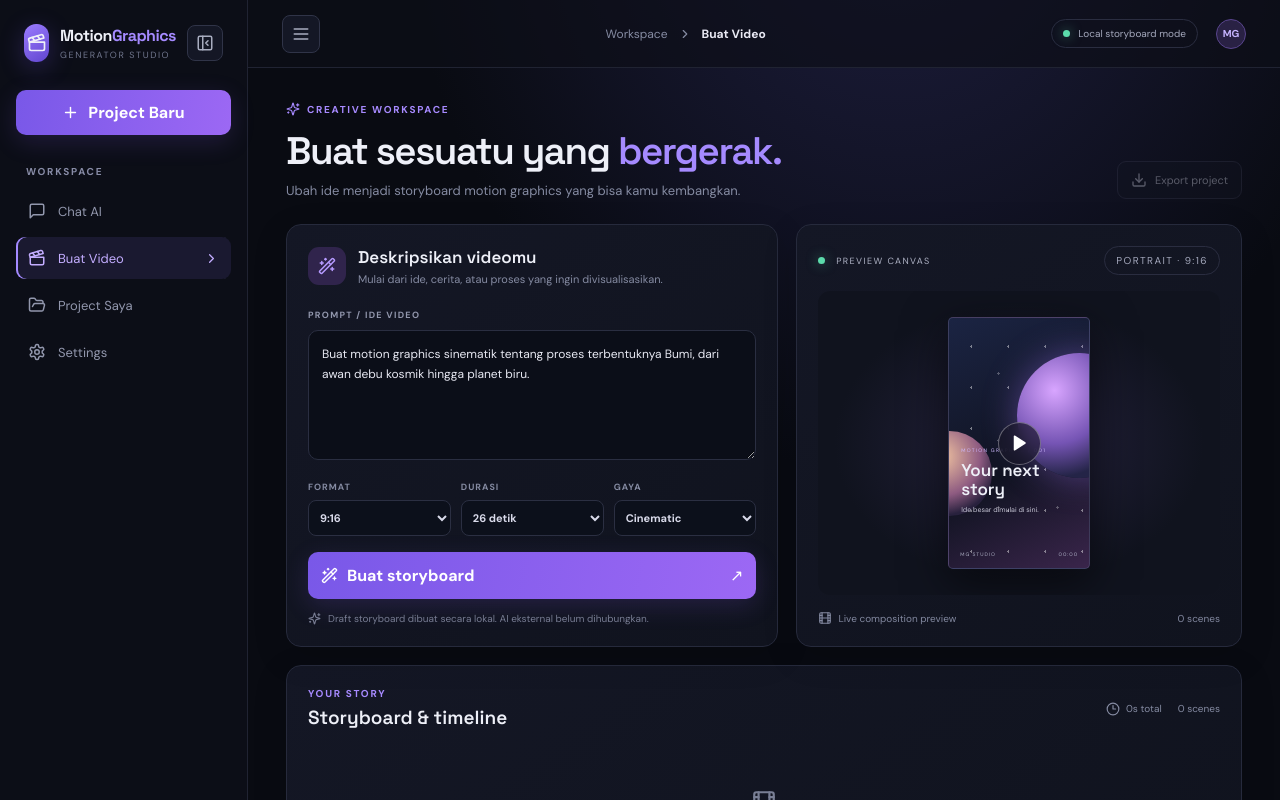
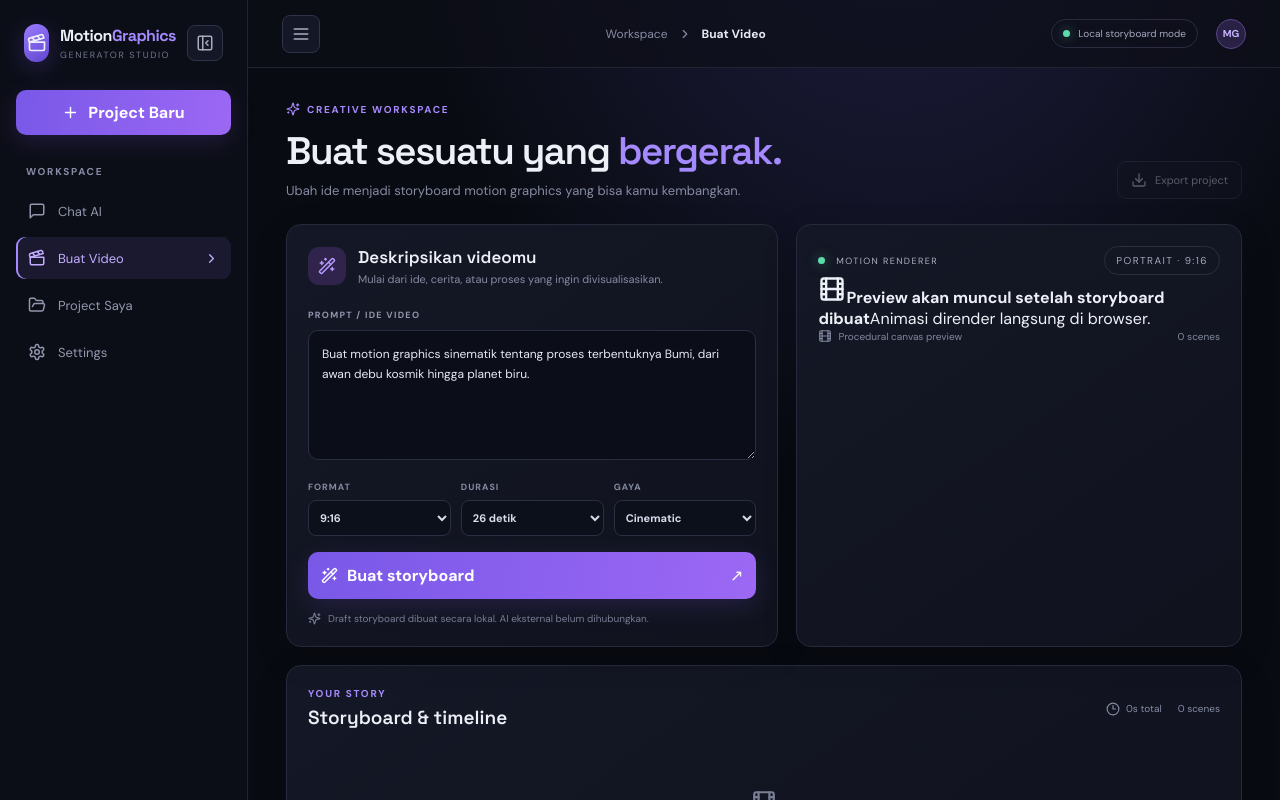
Before and after one commit to ustadzarz-arch/Video-Motion-Graphics-Generator, a React (Vite) app: page / in a window 1280 px wide. Shown: the top 800 px of the page. Built offline with nearby package versions, Linux system fonts and the light colour scheme.

Commit message:
Integrate canvas preview and WebM export

```diff
--- a/src/App.tsx
+++ b/src/App.tsx
@@ -1,7 +1,8 @@
 import { useMemo, useState } from 'react'
-import { Clapperboard, MessageSquare, FolderOpen, Settings, Plus, Send, WandSparkles, Film, Upload, Download, Play, Clock3, ChevronRight, Trash2, Sparkles, PanelLeftClose, Menu } from 'lucide-react'
+import { Clapperboard, MessageSquare, FolderOpen, Settings, Plus, Send, WandSparkles, Film, Download, Clock3, ChevronRight, Trash2, Sparkles, PanelLeftClose, Menu } from 'lucide-react'
 import { makeStoryboard, type Scene } from './lib/storyboard'
 import { loadProjects, saveProjects, type Project } from './lib/storage'
+import MotionRenderer from './components/MotionRenderer'
 
 type Page = 'chat' | 'create' | 'projects' | 'settings'
 const starter = 'Buat motion graphics sinematik tentang proses terbentuknya Bumi, dari awan debu kosmik hingga planet biru.'
@@ -77,9 +78,9 @@ export default function App() {
             <button className="primary-btn generate-btn" onClick={createProject} disabled={busy}><WandSparkles size={17}/>{busy ? 'Menyusun...' : 'Buat storyboard'}<span>↗</span></button>
             <div className="hint"><Sparkles size={13}/> Draft storyboard dibuat secara lokal. AI eksternal belum dihubungkan.</div>
           </section>
-          <section className="panel preview-panel"><div className="panel-topline"><div><span className="live-indicator"/> PREVIEW CANVAS</div><span className="ratio-tag">PORTRAIT · 9:16</span></div>
-            <div className="preview-stage"><div className="preview-frame"><div className="stars"/><div className="planet planet-one"/><div className="planet planet-two"/><div className="preview-copy"><small>MOTION GRAPHICS / 001</small><strong>{current?.title || 'Your next story'}</strong><span>{current?.subtitle || 'Ide besar dimulai di sini.'}</span></div><div className="preview-footer"><span>MG STUDIO</span><span>00:{String(current?.duration || 0).padStart(2,'0')}</span></div></div><button className="play-button" onClick={() => setNotice('Preview visual masih berupa canvas contoh; renderer video belum terpasang.')}><Play size={18} fill="currentColor"/></button></div>
-            <div className="preview-caption"><span><Film size={14}/> Live composition preview</span><span>{scenes.length || 0} scenes</span></div>
+          <section className="panel preview-panel"><div className="panel-topline"><div><span className="live-indicator"/> MOTION RENDERER</div><span className="ratio-tag">PORTRAIT · 9:16</span></div>
+            {scenes.length ? <MotionRenderer scenes={scenes} onStatus={setNotice}/> : <div className="renderer-empty"><Film size={28}/><b>Preview akan muncul setelah storyboard dibuat</b><span>Animasi dirender langsung di browser.</span></div>}
+            <div className="preview-caption"><span><Film size={14}/> Procedural canvas preview</span><span>{scenes.length || 0} scenes</span></div>
           </section>
         </div>
 
@@ -94,7 +95,7 @@ export default function App() {
 
       {page === 'projects' && <section className="simple-page"><div className="eyebrow">YOUR LIBRARY</div><h1>Project saya.</h1><p>Draft proyek tersimpan di browser perangkat ini.</p><div className="project-grid">{projects.map(project => <article className="panel project-card" key={project.id}><div className="project-cover"><Film size={28}/><span>{project.scenes.length} SCENES</span></div><h3>{project.title}</h3><small>Diubah {new Date(project.updatedAt).toLocaleString('id-ID')}</small><div className="project-actions"><button className="outline-btn" onClick={() => { setActive(project); setSelected(0); setPage('create') }}>Buka project</button><button className="icon-btn danger" onClick={() => removeProject(project.id)} aria-label="Hapus project"><Trash2 size={16}/></button></div></article>)}{!projects.length && <div className="empty-state"><FolderOpen size={28}/><b>Belum ada project</b><span>Storyboard yang kamu buat akan tersimpan di sini.</span></div>}</div></section>}
 
-      {page === 'settings' && <section className="simple-page"><div className="eyebrow">PREFERENCES</div><h1>Pengaturan.</h1><p>Pengaturan workspace dan status integrasi.</p><div className="panel settings-card"><div><b>Mode penyimpanan</b><span>Local browser storage</span></div><div><b>AI provider</b><span>Belum terhubung — tidak ada API key yang disimpan di aplikasi.</span></div><div><b>Video renderer</b><span>Belum tersedia. Export MP4 akan ditambahkan setelah engine render terintegrasi.</span></div><div><b>Versi aplikasi</b><span>0.1.0 · Foundation preview</span></div></div></section>}
+      {page === 'settings' && <section className="simple-page"><div className="eyebrow">PREFERENCES</div><h1>Pengaturan.</h1><p>Pengaturan workspace dan status integrasi.</p><div className="panel settings-card"><div><b>Mode penyimpanan</b><span>Local browser storage</span></div><div><b>AI provider</b><span>Belum terhubung — tidak ada API key yang disimpan di aplikasi.</span></div><div><b>Video renderer</b><span>Canvas renderer tersedia untuk preview animasi dan ekspor WebM. MP4 belum tersedia.</span></div><div><b>Versi aplikasi</b><span>0.2.0 · Canvas renderer</span></div></div></section>}
       <footer className="app-footer"><span>© 2026 Motion Graphics Generator</span><span>{notice}</span></footer>
     </main>
     {mobileMenu && <button className="scrim" onClick={() => setMobileMenu(false)} aria-label="Tutup menu"/>}
```
